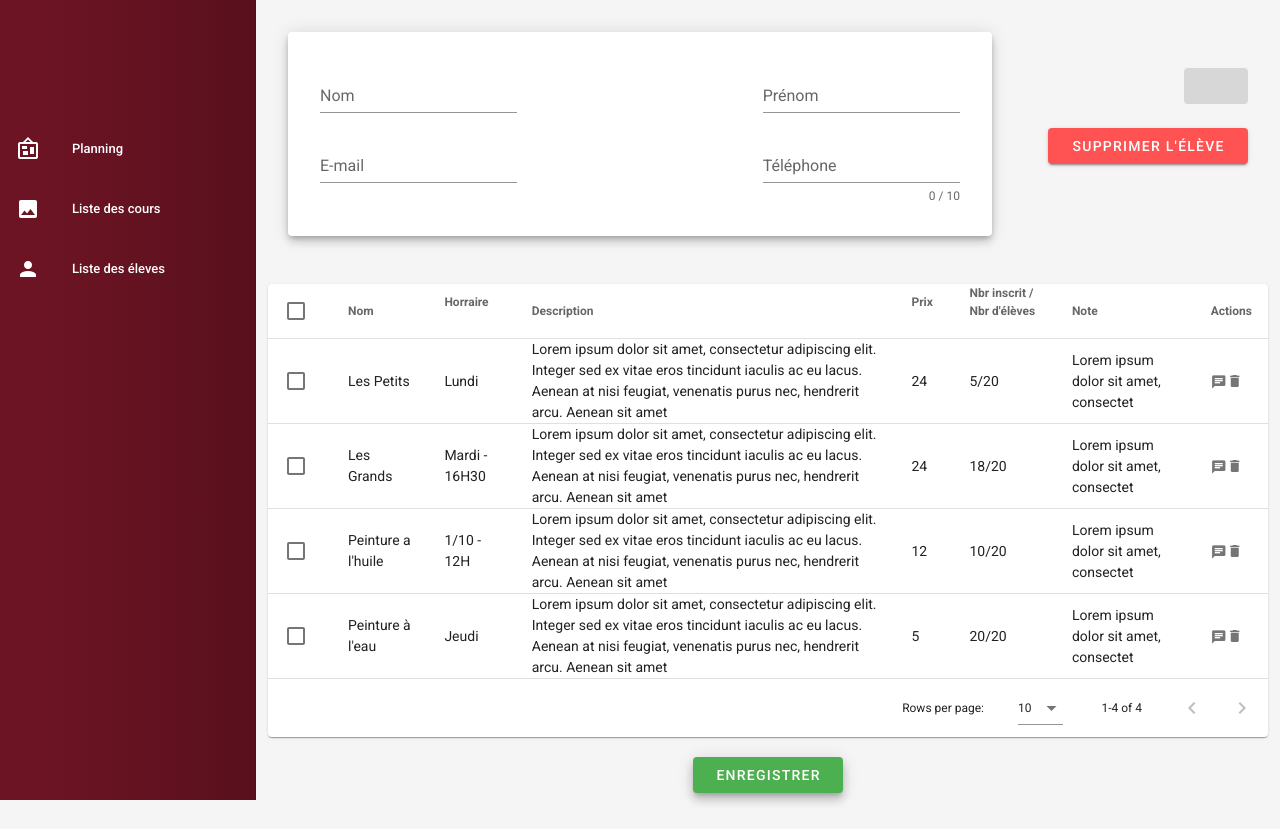
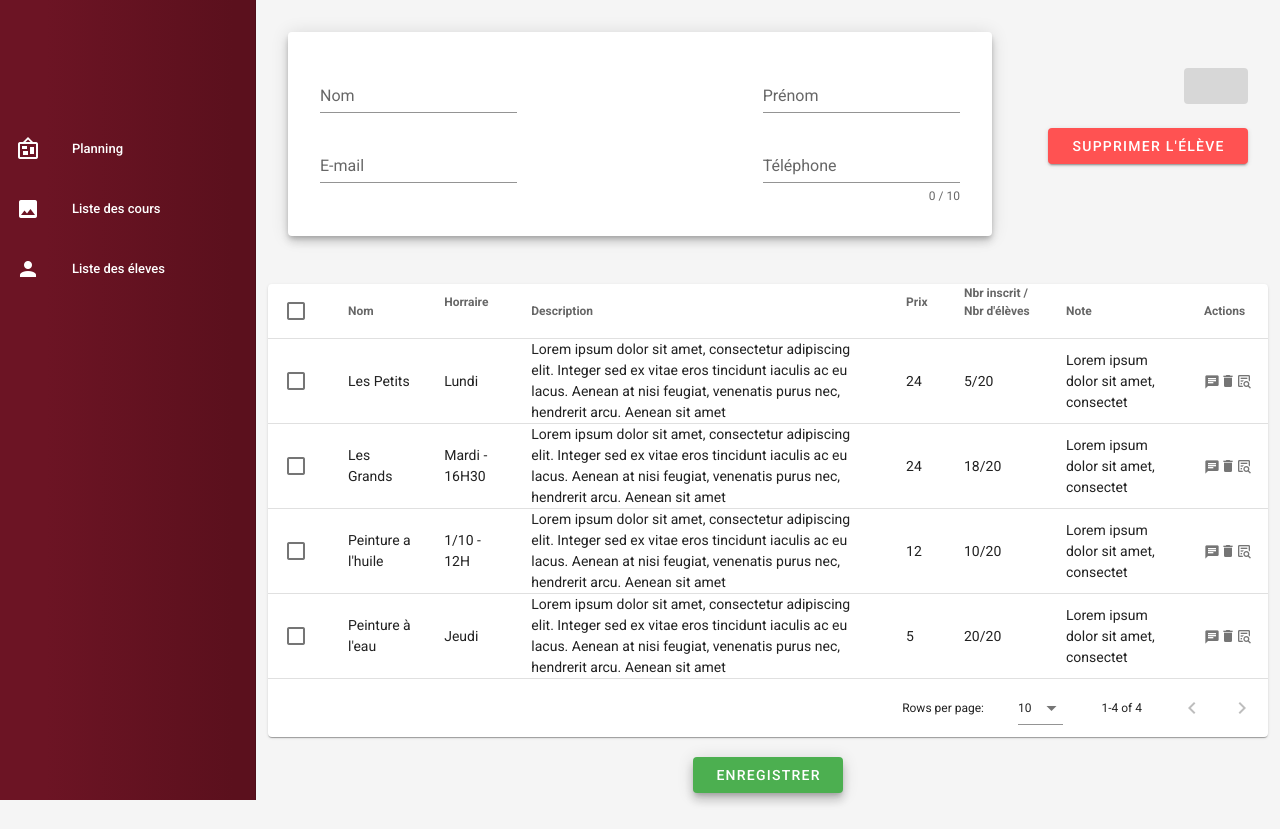
Before and after one commit to projet-Bartolomeo/Dibartolomeo, a Nuxt app: page /AddModifStudent in a window 1280 px wide. Built offline with nearby package versions, Linux system fonts and the light colour scheme.

Commit message:
feat: add btn for getLessonById

```diff
--- a/components/DataTableClasses.vue
+++ b/components/DataTableClasses.vue
@@ -46,6 +46,7 @@
           </v-col>
         </Overlay>
         <v-icon small @click="deleteItem(item)"> mdi-delete </v-icon>
+        <v-icon small @click="viewDetails(item.id)"> mdi-text-box-search-outline </v-icon>
       </div>
     </template>
   </v-data-table>
@@ -104,6 +105,7 @@ export default Vue.extend({
           prix: 24,
           nbr: '5/20',
           note: 'Lorem ipsum dolor sit amet, consectet',
+          id: '4tjgSvNIEjBV4OMXVXWP'
         },
         {
           name: 'Les Grands',
@@ -150,10 +152,12 @@ export default Vue.extend({
         this.editedIndex = -1
       })
     },
+    async viewDetails(lessonId) {
+      await this.$store.dispatch('lesson/getLessonById', lessonId)
+    }
   },
 })
 </script>
-
 
 <style scoped>
 .text-area {
```
